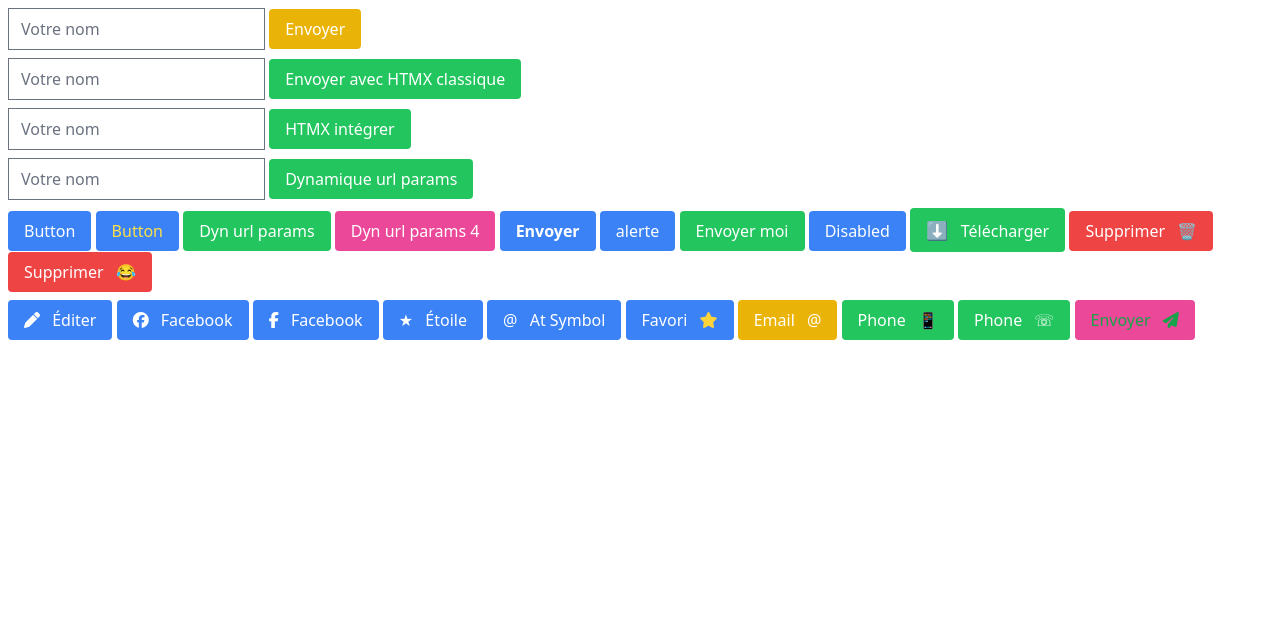
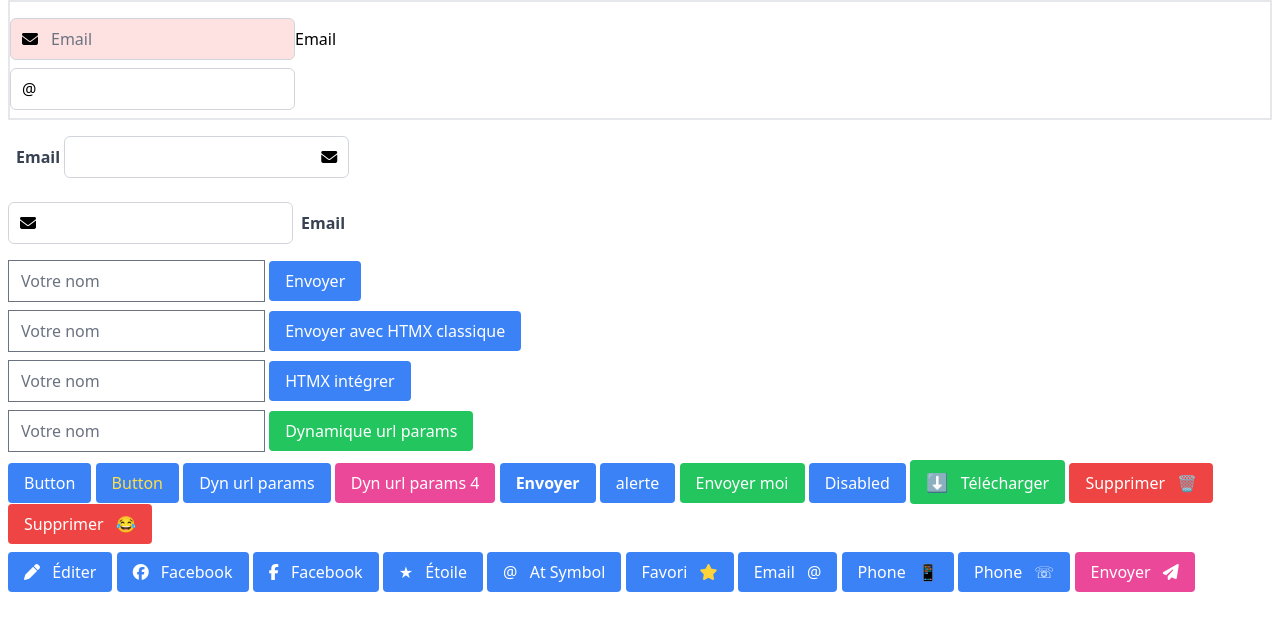
Before and after one commit to huguescodeur/nexui, a Django app: page / in a window 1280 px wide. Shown: the top 631 px of the page. Run offline with Django 5.2, Linux system fonts and the light colour scheme; some libraries are stand-ins or nearby versions.

Commit message:
Ajout du composant Input et mis à jour!

```diff
--- a/nexui/templates/components/button.html
+++ b/nexui/templates/components/button.html
@@ -1,4 +1,4 @@
-<button class="px-4 py-2 rounded bg-blue-500 text-white de hover:bg-blue-600 {{ class }}"
+<button class="px-4 py-2 rounded bg-blue-500 text-white de hover:bg-blue-600 {{ button_class }}"
     type="{{ type }}"
     {% if disabled %}disabled{% endif %}
     {{ attributes|safe }}
--- /dev/null
+++ b/nexui/templates/components/input.html
@@ -0,0 +1,56 @@
+<div class="{{ container_class }}">
+    {% if label %}
+        <label for="{{ id }}" class="{{ label_class }}">
+            {{ label }}
+        </label>
+    {% endif %}
+
+    <div class="{{ wrapper_class }} inline-block">
+        <div class="relative">
+            {% if icon and icon_position == "left" %}
+                <span class="absolute inset-y-0 left-0 flex items-center pl-3 pointer-events-none text-{{ icon_size }}">
+                    {% if icon_type == "fa" %}
+                        <i class="{{ icon }}" {% if icon_color %}style="color: {{ icon_color }};"{% endif %}></i>
+                    {% elif icon_type == "unicode" %}
+                        {% if "&#" in icon %}
+                            {{ icon|safe }}
+                        {% else %}
+                            &#{{ icon }};
+                        {% endif %}
+                    {% else %}
+                        {{ icon }}
+                    {% endif %}
+                </span>
+            {% endif %}
+
+            <input
+                type="{{ type }}"
+                name="{{ name }}"
+                id="{{ id }}"
+                value="{{ value }}"
+                class="w-full rounded-md border border-gray-300 {% if icon %}{% if icon_position == 'left' %}pl-10{% endif %}{% if icon_position == 'right' %}pr-10{% endif %}{% endif %} {{ input_class }}"
+                placeholder="{{ placeholder }}"
+                {% if required %}required{% endif %}
+                {% if disabled %}disabled{% endif %}
+                {% if readonly %}readonly{% endif %}
+                {{ input_attributes|safe }}
+            />
+
+            {% if icon and icon_position == "right" %}
+                <span class="absolute inset-y-0 right-0 flex items-center pr-3 pointer-events-none text-{{ icon_size }}">
+                    {% if icon_type == "fa" %}
+                        <i class="{{ icon }}" {% if icon_color %}style="color: {{ icon_color }};"{% endif %}></i>
+                    {% elif icon_type == "unicode" %}
+                        {% if "&#" in icon %}
+                            {{ icon|safe }}
+                        {% else %}
+                            &#{{ icon }};
+                        {% endif %}
+                    {% else %}
+                        {{ icon }}
+                    {% endif %}
+                </span>
+            {% endif %}
+        </div>
+    </div>
+</div>
--- a/nexui/templates/index.html
+++ b/nexui/templates/index.html
@@ -18,6 +18,36 @@
 </head>
 
 <body>
+
+
+  <!-- ? Login -->
+
+  <form action="" class="border-2 mx-2 py-2">
+    {% input_field container_class="py-2 flex items-center flex-row-reverse justify-end" name="email" label="Email"    icon="fas fa-envelope" icon_type="fa" icon_position="left" placeholder="Email" input_class="bg-red-100 " %}
+    {% input_field type="password" icon="&#64" icon_type="unicode"%}
+  </form>
+
+
+  <div class="mx-2 my-2">
+  {% input_field container_class="py-2 " name="email" label="Email" label_class="ml-2 text-gray-700 font-bold" wrapper_class="relative" input_class=" pl-10 pr-3 py-2" icon="fas fa-envelope" icon_type="fa" icon_position="right" url_name="submit-form" attrs='hx-confirm="Are you okay ?"' %}
+  </div>
+
+  <div class="mx-2 my-2">
+    {% input_field container_class=" py-2 flex flex-row-reverse justify-end items-center" name="email" label="Email" label_class="ml-2 text-gray-700 font-bold" wrapper_class="relative" input_class="w-44 pl-10 pr-3 py-2 rounded-md border border-gray-300" icon="fas fa-envelope" icon_type="fa" icon_position="left" url_name="search_suggestions" attrs='hx-trigger="keyup changed delay:500ms" hx-target="#suggestions"' %}
+</div>
+<div id="suggestions" class="mt-2"></div>
+
+<script>
+    document.addEventListener('htmx:configRequest', function(evt) {
+        evt.detail.headers['X-CSRFToken'] = '{{ csrf_token }}';
+    });
+</script>
+
+
+
+
+<div id="result"></div>
+
   <div class="mx-2 my-2">
     <form id="simple-form">
       <input type="text" name="username" placeholder="Votre nom" required />
@@ -46,7 +76,7 @@
       {% csrf_token %}
       <input type="text" name="username" placeholder="Votre nom" required />
 
-      {%button label="Dynamique url params" type="submit" class="bg-green-500 text-white" url_name="update-user" url_params="2, tomate" attrs='hx-confirm="Are you okay ?" hx-target="#result" hx-swap="innerHTML"'%}
+      {%button label="Dynamique url params" type="submit" button_class="bg-green-500 text-white" url_name="update-user" url_params="2, tomate" attrs='hx-confirm="Are you okay ?" hx-target="#result" hx-swap="innerHTML"'%}
     </form>
   </div>
 
@@ -55,19 +85,19 @@
 
   <div class="mx-2 my-2">
     {% button%}
-    {%button class='text-yellow-300'%}
+    {%button button_class='text-yellow-300'%}
     {% button label="Dyn url params" type="submit" class="bg-green-500 text-white" url_name="update-user" url_params="2, tomate" attrs='hx-confirm="Are you okay ?" hx-target="#result" hx-swap="innerHTML"' %}
 
-    {% button label="Dyn url params 4" type="submit" class="bg-pink-500 hover:bg-pink-300 text-white" url_name="update-user" url_params="4, tomate" attrs="hx-confirm='Are you okay ?' hx-target='#result' hx-swap='innerHTML'" %}
-    {% button label="Envoyer" type="submit" class="extra bg-blue-500 text-white px-4 py-2 rounded" attrs='id="submit-button!" title="Cliquez pour envoyer" data-custom="valeur" style="font-weight:bold;"' %}
+    {% button label="Dyn url params 4" type="submit" button_class="bg-pink-500 hover:bg-pink-300 text-white" url_name="update-user" url_params="4, tomate" attrs="hx-confirm='Are you okay ?' hx-target='#result' hx-swap='innerHTML'" %}
+    {% button label="Envoyer" type="submit" button_class="extra bg-blue-500 text-white px-4 py-2 rounded" attrs='id="submit-button!" title="Cliquez pour envoyer" data-custom="valeur" style="font-weight:bold;"' %}
     {%button label='alerte' attrs='onclick="alert(\'Bouton cliqué!\')"'%}
 
-    {% button label="Envoyer moi" type="submit" class="bg-green-500 text-white" url_name="update-user" url_params="4, tomate" %}
+    {% button label="Envoyer moi" type="submit" button_class="bg-green-500 text-white" url_name="update-user" url_params="4, tomate" %}
 
     {% button label="Disabled" disabled="true" %}
-    {% button label="Télécharger" class="bg-green-500" icon="⬇️" icon_position="left" icon_size="lg" %}
-    {% button label="Supprimer" class="bg-red-500" icon="🗑" icon_position="right" %}
-    {% button label="Supprimer" class="bg-red-500" icon="😂" icon_position="right" %}
+    {% button label="Télécharger" button_class="bg-green-500" icon="⬇️" icon_position="left" icon_size="lg" %}
+    {% button label="Supprimer" button_class="bg-red-500" icon="🗑" icon_position="right" %}
+    {% button label="Supprimer" button_class="bg-red-500" icon="😂" icon_position="right" %}
   </div>
 
   <div class="mx-2 my-2">
@@ -78,11 +108,11 @@
     {% button label="Étoile" icon="9733" icon_type="unicode" %}
     {% button label="At Symbol" icon="&#64" icon_type="unicode" %}
     {# Dans votre template HTML #}
-    {% button label="Favori" icon="fa-solid fa-star" icon_type="fa" icon_color="#FFD43B" icon_position='right' class="bg-blue-500" %}
+    {% button label="Favori" icon="fa-solid fa-star" icon_type="fa" icon_color="#FFD43B" icon_position='right' button_class="bg-blue-500" %}
     {% button label="Email" icon="&#64;" icon_type="unicode" icon_position='right' class="bg-yellow-500" %}
     {% button label="Phone" icon="128241" icon_type="unicode" icon_position='right' class="bg-green-500" %}
     {% button label="Phone" icon="9743" icon_type="unicode" icon_position='right' class="bg-green-500" %}
-    {% button label="Envoyer" icon="fa-solid fa-paper-plane" icon_type="fa" icon_position='right' class='bg-pink-500 text-green-600' %}
+    {% button label="Envoyer" icon="fa-solid fa-paper-plane" icon_type="fa" icon_position='right' button_class='bg-pink-500 text-green-600' %}
 
   </div>
 </body>
--- a/nexui/templatetags/nexui_tags.py
+++ b/nexui/templatetags/nexui_tags.py
@@ -1,21 +1,24 @@
 from django import template
 from django.urls import reverse
 from django.utils.safestring import mark_safe
+from django.template.base import Node, Token, TokenType
+from django.template.loader import render_to_string
 
 register = template.Library()
 
+# ? Button Tag
 @register.inclusion_tag('components/button.html')
 def button(**kwargs):
     context = {
         'label': kwargs.get('label', 'Button'),
         'type': kwargs.get('type', 'button'),
-        'class': kwargs.get('class'),
+        'button_class': kwargs.get('button_class'),
         'icon': kwargs.get('icon'),
         'icon_type': kwargs.get('icon_type', 'emoji'),
         'icon_position': kwargs.get('icon_position', 'left'),
         'icon_size': kwargs.get('icon_size', 'base'),
         'icon_color': kwargs.get('icon_color'),
-        'disabled': str(kwargs.get('disabled', False)).lower() in ('true', '1'),
+        'disabled': str(kwargs.get('disabled', False)) in ('true', '1'),
     }
 
     htmx_attrs = []
@@ -41,8 +44,62 @@ def button(**kwargs):
 
     context['attributes'] = mark_safe(' '.join(htmx_attrs))
 
-    # Add any extra attributes if specified
+    # Ajout des attributs supplémentaires
     if 'attrs' in kwargs:
         context['attributes'] = mark_safe(f"{context['attributes']} {kwargs['attrs']}")
 
     return context
+
+
+# ? Input Tag
+@register.inclusion_tag('components/input.html')
+def input_field(**kwargs):
+    context = {
+        'type': kwargs.get('type', 'text'),
+        'name': kwargs.get('name', ''),
+        'id': kwargs.get('id', kwargs.get('name', '')),
+        'value': kwargs.get('value', ''),
+        'placeholder': kwargs.get('placeholder', ''),
+        'container_class': kwargs.get('container_class', ''),
+        'wrapper_class': kwargs.get('wrapper_class', 'relative'),
+        'label_class': kwargs.get('label_class', ''),
+        'input_class': kwargs.get('input_class', ''),
+        'label': kwargs.get('label', ''),
+        'required': str(kwargs.get('required', False)) in ('true', '1'),
+        'disabled': str(kwargs.get('disabled', False)) in ('true', '1'),
+        'readonly': str(kwargs.get('readonly', False)) in ('true', '1'),
+        'icon': kwargs.get('icon'),
+        'icon_type': kwargs.get('icon_type', 'emoji'),
+        'icon_position': kwargs.get('icon_position', 'left'),
+        'icon_size': kwargs.get('icon_size', 'base'),
+        'icon_color': kwargs.get('icon_color'),
+    }
+
+    attrs = []
+
+    # Gestion des URLs dynamiques pour HTMX
+    if 'url_name' in kwargs:
+        method = kwargs.get('method', 'post').lower()
+        url_params = kwargs.get('url_params', [])
+
+        if isinstance(url_params, str):
+            url_params = [p.strip() for p in url_params.split(",")]
+
+        try:
+            url = reverse(kwargs['url_name'], args=url_params)
+            attrs.append(f'hx-{method}="{url}"')
+        except Exception as e:
+            attrs.append(f'data-error="URL not found: {e}"')
+
+    # Répartition des attributs
+    for key, value in kwargs.items():
+        if key.startswith(('hx-', 'data-', 'on', 'style')):
+            attrs.append(f'{key}="{value}"')
+
+    # Ajout des attributs supplémentaires
+    if 'attrs' in kwargs:
+        attrs.append(kwargs['attrs'])
+
+    context['input_attributes'] = mark_safe(' '.join(attrs))
+
+    return context
--- a/nexui/urls.py
+++ b/nexui/urls.py
@@ -24,5 +24,6 @@ urlpatterns = [
     path('', views.index, name='index'),
     path('submit-form/', views.submit_form, name='submit-form'),
     path('update-user/<int:id>/<str:fruit>/', views.update_user, name='update-user'),
+    path('search-suggestions/', views.search_suggestions, name='search_suggestions'),
 
 ]
--- a/nexui/views.py
+++ b/nexui/views.py
@@ -7,6 +7,18 @@ from django.urls import reverse
 
 def index(request):
     return render(request, 'index.html')
+
+def search_suggestions(request):
+    query = request.GET.get('query', '')
+    suggestions = []
+
+    # Simuler des suggestions basées sur la saisie de l'utilisateur
+    if query:
+        suggestions = [
+            f'Suggestion {i}' for i in range(1, 6) if query.lower() in f'suggestion {i}'.lower()
+        ]
+
+    return JsonResponse({'suggestions': suggestions})
 
 def submit_form(request):
     username = request.POST.get('username')
--- a/pyproject.toml
+++ b/pyproject.toml
@@ -4,7 +4,7 @@ build-backend = "setuptools.build_meta"
 
 [project]
 name = "nexui"
-version = "0.1.4"
+version = "0.1.7"
 description = "Bibliothèque de composants UI modernes avec support HTMX optionnel"
 authors = [
     {name = "Hugues Codeur", email = "huguescodeur@gmail.com"}
@@ -34,3 +34,7 @@ htmx = [
 [tool.setuptools]
 packages = ["nexui"]
 include-package-data = true
+
+[project.urls]
+Homepage = "https://github.com/huguescodeur/nexui"
+Issues = "https://github.com/huguescodeur/nexui/issues"
--- a/theme/static/css/dist/styles.css
+++ b/theme/static/css/dist/styles.css
@@ -795,6 +795,10 @@ select {
   border-width: 0;
 }
 
+.pointer-events-none {
+  pointer-events: none;
+}
+
 .visible {
   visibility: visible;
 }
@@ -823,14 +827,27 @@ select {
   position: sticky;
 }
 
-.mx-auto {
-  margin-left: auto;
-  margin-right: auto;
+.inset-y-0 {
+  top: 0px;
+  bottom: 0px;
+}
+
+.left-0 {
+  left: 0px;
+}
+
+.right-0 {
+  right: 0px;
 }
 
 .mx-2 {
   margin-left: 0.5rem;
   margin-right: 0.5rem;
+}
+
+.mx-auto {
+  margin-left: auto;
+  margin-right: auto;
 }
 
 .my-2 {
@@ -846,8 +863,16 @@ select {
   margin-right: 0.5rem;
 }
 
+.mt-2 {
+  margin-top: 0.5rem;
+}
+
 .block {
   display: block;
+}
+
+.inline-block {
+  display: inline-block;
 }
 
 .flex {
@@ -874,8 +899,12 @@ select {
   height: 100vh;
 }
 
-.h-8 {
-  height: 2rem;
+.w-44 {
+  width: 11rem;
+}
+
+.w-full {
+  width: 100%;
 }
 
 .border-collapse {
@@ -886,12 +915,20 @@ select {
   transform: translate(var(--tw-translate-x), var(--tw-translate-y)) rotate(var(--tw-rotate)) skewX(var(--tw-skew-x)) skewY(var(--tw-skew-y)) scaleX(var(--tw-scale-x)) scaleY(var(--tw-scale-y));
 }
 
+.flex-row-reverse {
+  flex-direction: row-reverse;
+}
+
 .content-start {
   align-content: flex-start;
 }
 
 .items-center {
   align-items: center;
+}
+
+.justify-end {
+  justify-content: flex-end;
 }
 
 .justify-center {
@@ -906,8 +943,21 @@ select {
   border-radius: 0.5rem;
 }
 
+.rounded-md {
+  border-radius: 0.375rem;
+}
+
 .border {
   border-width: 1px;
+}
+
+.border-2 {
+  border-width: 2px;
+}
+
+.border-gray-300 {
+  --tw-border-opacity: 1;
+  border-color: rgb(209 213 219 / var(--tw-border-opacity, 1));
 }
 
 .bg-blue-500 {
@@ -940,6 +990,11 @@ select {
   background-color: rgb(168 85 247 / var(--tw-bg-opacity, 1));
 }
 
+.bg-red-100 {
+  --tw-bg-opacity: 1;
+  background-color: rgb(254 226 226 / var(--tw-bg-opacity, 1));
+}
+
 .bg-red-500 {
   --tw-bg-opacity: 1;
   background-color: rgb(239 68 68 / var(--tw-bg-opacity, 1));
@@ -948,11 +1003,6 @@ select {
 .bg-yellow-500 {
   --tw-bg-opacity: 1;
   background-color: rgb(234 179 8 / var(--tw-bg-opacity, 1));
-}
-
-.bg-red-300 {
-  --tw-bg-opacity: 1;
-  background-color: rgb(252 165 165 / var(--tw-bg-opacity, 1));
 }
 
 .p-4 {
@@ -967,6 +1017,27 @@ select {
 .py-2 {
   padding-top: 0.5rem;
   padding-bottom: 0.5rem;
+}
+
+.px-3 {
+  padding-left: 0.75rem;
+  padding-right: 0.75rem;
+}
+
+.pl-10 {
+  padding-left: 2.5rem;
+}
+
+.pl-3 {
+  padding-left: 0.75rem;
+}
+
+.pr-10 {
+  padding-right: 2.5rem;
+}
+
+.pr-3 {
+  padding-right: 0.75rem;
 }
 
 .font-serif {
@@ -1005,6 +1076,16 @@ select {
   color: rgb(75 85 99 / var(--tw-text-opacity, 1));
 }
 
+.text-gray-700 {
+  --tw-text-opacity: 1;
+  color: rgb(55 65 81 / var(--tw-text-opacity, 1));
+}
+
+.text-green-600 {
+  --tw-text-opacity: 1;
+  color: rgb(22 163 74 / var(--tw-text-opacity, 1));
+}
+
 .text-red-500 {
   --tw-text-opacity: 1;
   color: rgb(239 68 68 / var(--tw-text-opacity, 1));
@@ -1013,21 +1094,6 @@ select {
 .text-white {
   --tw-text-opacity: 1;
   color: rgb(255 255 255 / var(--tw-text-opacity, 1));
-}
-
-.text-yellow-500 {
-  --tw-text-opacity: 1;
-  color: rgb(234 179 8 / var(--tw-text-opacity, 1));
-}
-
-.text-green-600 {
-  --tw-text-opacity: 1;
-  color: rgb(22 163 74 / var(--tw-text-opacity, 1));
-}
-
-.text-red-300 {
-  --tw-text-opacity: 1;
-  color: rgb(252 165 165 / var(--tw-text-opacity, 1));
 }
 
 .text-yellow-300 {
@@ -1049,6 +1115,11 @@ select {
   transition-timing-function: cubic-bezier(0.4, 0, 0.2, 1);
 }
 
+.hover\:bg-blue-600:hover {
+  --tw-bg-opacity: 1;
+  background-color: rgb(37 99 235 / var(--tw-bg-opacity, 1));
+}
+
 .hover\:bg-green-300:hover {
   --tw-bg-opacity: 1;
   background-color: rgb(134 239 172 / var(--tw-bg-opacity, 1));
@@ -1059,12 +1130,18 @@ select {
   background-color: rgb(249 168 212 / var(--tw-bg-opacity, 1));
 }
 
-.hover\:bg-blue-600:hover {
-  --tw-bg-opacity: 1;
-  background-color: rgb(37 99 235 / var(--tw-bg-opacity, 1));
-}
-
 .hover\:text-black:hover {
   --tw-text-opacity: 1;
   color: rgb(0 0 0 / var(--tw-text-opacity, 1));
 }
+
+.focus\:outline-none:focus {
+  outline: 2px solid transparent;
+  outline-offset: 2px;
+}
+
+.focus\:ring-2:focus {
+  --tw-ring-offset-shadow: var(--tw-ring-inset) 0 0 0 var(--tw-ring-offset-width) var(--tw-ring-offset-color);
+  --tw-ring-shadow: var(--tw-ring-inset) 0 0 0 calc(2px + var(--tw-ring-offset-width)) var(--tw-ring-color);
+  box-shadow: var(--tw-ring-offset-shadow), var(--tw-ring-shadow), var(--tw-shadow, 0 0 #0000);
+}
```
Also changed, not shown: README.md, README_old.md (added).
